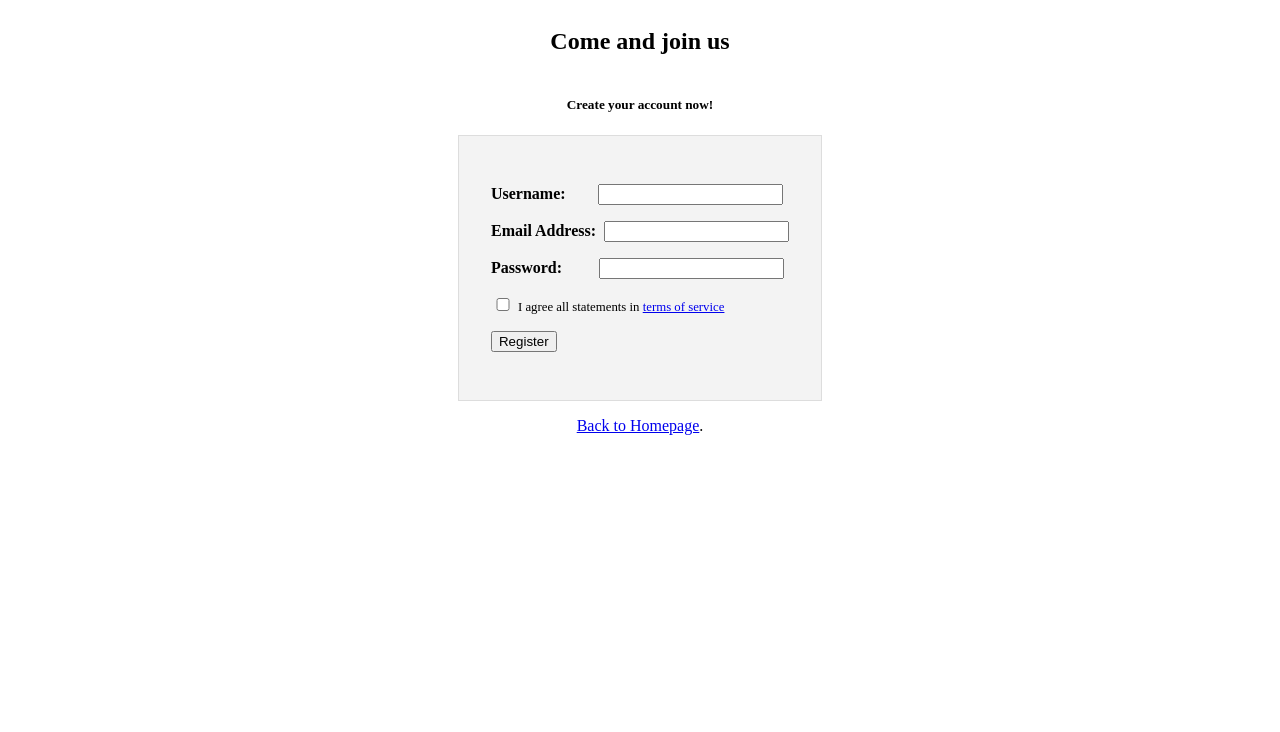
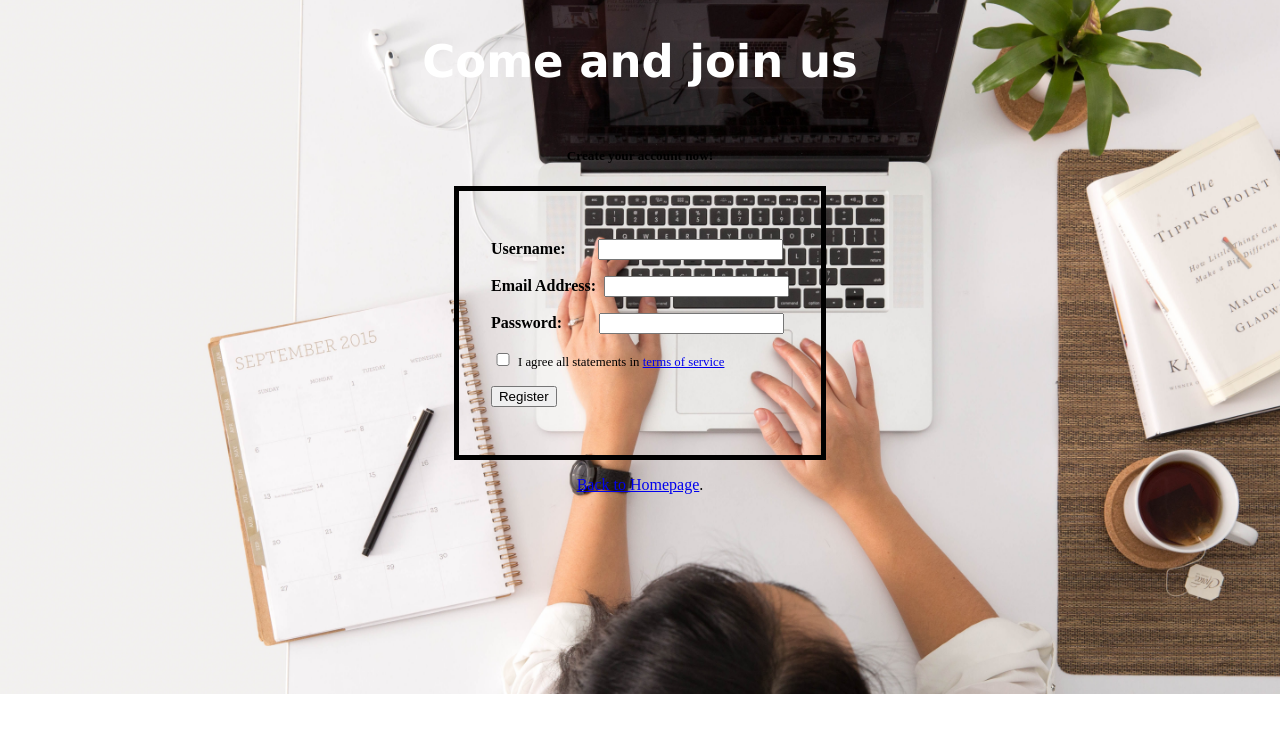
Before and after one commit to Andrew-Lee-A/Webinar_Tracker, a React (Create React App) app: page /register in a window 1280 px wide. Shown: the top 732 px of the page. Built offline with nearby package versions, Linux system fonts and the light colour scheme; a web font is replaced by a local one.

Commit message:
Register page changes

```diff
--- a/src/components/LoginPage/Login.js
+++ b/src/components/LoginPage/Login.js
@@ -12,6 +12,7 @@ export default function Login() {
       <>
         <LoginStyle>
                 <div className='loginContainer'>
+                    <div className="formContainer">
                         <h2>Customer log in</h2>
                         <form action="/home">
                             <p>
@@ -29,8 +30,9 @@ export default function Login() {
                         </form>
                                 <Link to="/forgetpassword"><label className='right-label'>Forget Password</label></Link>
                         <footer>
-                        <p className='footerWrapper' >New to us? <Link  className='linkWrapper' to="/register">Create an account</Link>.</p>
+                            <p className='footerWrapper' >New to us? <Link  className='linkWrapper' to="/register">create an account</Link></p>
                         </footer>
+                    </div>
                 </div>
         </LoginStyle>
       </>
@@ -39,6 +41,7 @@ export default function Login() {
 
 const LoginStyle = styled.div`
 
+    .loginContainer{
         margin: -10px;
         padding: 0;
         height: 697px;
@@ -46,9 +49,11 @@ const LoginStyle = styled.div`
         background-image: url(${LoginImg});
         background-size: cover;
         background-position: center;
-    /* filter: blur(5px); */
+        background-image: blur(2px);
+        /* filter: blur(1px); */
+    }
 
-    .loginContainer{
+    .formContainer {
         display: flex;
         flex-direction: column;
         align-items: center;
--- a/src/components/RegisterPage/Register.js
+++ b/src/components/RegisterPage/Register.js
@@ -1,5 +1,8 @@
 import React from "react";
 import { Link } from 'react-router-dom';
+
+// image
+import RegisterImg from '../../img/register/avel-chuklanov-DUmFLtMeAbQ-unsplash.jpg';
 
 // styled-components
 import styled from "styled-components";
@@ -52,18 +55,35 @@ const Register = () => {
 
 // styled
 const RegisterStyle = styled.div`
+    margin: -10px;
+    padding: 0;
+
+
+
+    background-image: url(${RegisterImg});
+    background-size: cover;
+    background-position: center;
+    height: 696px;
 
     .registerContainer {
         display: flex;
         flex-direction: column;
         align-items: center;
         justify-content: center;
+
+    }
+
+    h2 {
+        color: #FFF;
+        font-weight: bold;
+        font-size: 45px;
+        font-family: 'Lucida Sans', 'Lucida Sans Regular', 'Lucida Grande', 'Lucida Sans Unicode', Geneva, Verdana, sans-serif;
     }
 
     form {
         display: inline-block;
-        background-color: #f3f3f3;
-        border: 1px solid #ddd;
+        background-color: transparent;
+        border: 5px solid #000000;
         padding: 2rem;
     }
 
```
Also changed, not shown: src/img/register/avel-chuklanov-DUmFLtMeAbQ-unsplash.jpg (added). Lines whose indentation alone changed are shown as unchanged.
